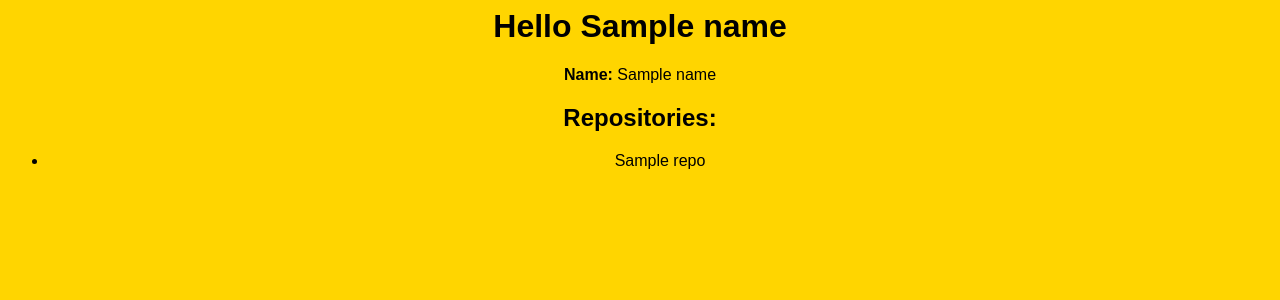
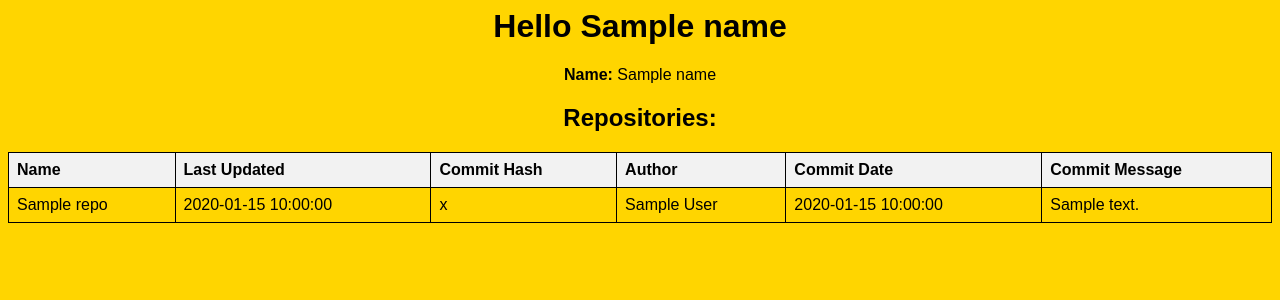
Before and after one commit to ABogle23/Personal-Information, a Flask app: template api/templates/github_response.html in a window 1280 px wide. Shown: the top 300 px of the page. Run offline with Flask 3, Linux system fonts and the light colour scheme; the template is opened without the code that fills it: most values are stand-ins (such as "Sample title", 1, 10 or a date in 2020); some web fonts are replaced.

Commit message:
updating formatting

```diff
--- a/api/app.py
+++ b/api/app.py
@@ -49,13 +49,39 @@ def submit_github():
 
     response = requests.get(f"https://api.github.com/users/{github_username}/repos")
 
+
     if response.status_code == 200:
         repos = response.json()
-        repo_names = [repo["full_name"] for repo in repos]
+        repo_details = []
+
+        for repo in repos:
+            repo_name = repo["full_name"]
+            last_updated = repo["updated_at"]
+            commits_url = f"https://api.github.com/repos/{repo_name}/commits"
+            commits_response = requests.get(commits_url)
+
+            if commits_response.status_code == 200:
+                commits = commits_response.json()
+                if commits:
+                    latest_commit = commits[0]
+                    commit_hash = latest_commit["sha"]
+                    author = latest_commit["commit"]["author"]["name"]
+                    commit_date = latest_commit["commit"]["author"]["date"]
+                    commit_message = latest_commit["commit"]["message"]
+
+                    repo_details.append({
+                        "name": repo_name,
+                        "last_updated": last_updated,
+                        "commit_hash": commit_hash,
+                        "author": author,
+                        "commit_date": commit_date,
+                        "commit_message": commit_message
+                    })
+
         return render_template(
             "github_response.html",
             name=github_username,
-            repos=repo_names
+            repos=repo_details
         )
     else:
         error_message = "Error fetching repositories. Please make sure the GitHub username is valid."
--- a/api/templates/github_response.html
+++ b/api/templates/github_response.html
@@ -10,19 +10,57 @@
       href="https://fonts.googleapis.com/css2?family=Open+Sans:wght@800&family=Tilt+Neon&display=swap"
       rel="stylesheet"
     />
+
+    <style>
+        table {
+          border-collapse: collapse;
+          width: 100%;
+        }
+
+        th, td {
+          border: 1px solid black;
+          padding: 8px;
+          text-align: left;
+        }
+
+        th {
+          background-color: #f2f2f2;
+        }
+      </style>
+
   </head>
   <body>
     <h1>Hello {{ name }}</h1>
     <p><strong>Name:</strong> {{ name }}</p>
-    <h2>Repositories:</h2>
-    <ul>
-      {% for repo in repos %}
-        <li>{{ repo }}</li>
-      {% endfor %}
+      {% if repos %}
+        <h2>Repositories:</h2>
+        <table>
+            <tr>
+            <th>Name</th>
+            <th>Last Updated</th>
+            <th>Commit Hash</th>
+            <th>Author</th>
+            <th>Commit Date</th>
+            <th>Commit Message</th>
+            </tr>
+            {% for repo in repos %}
+            <tr>
+                <td>{{ repo.name }}</td>
+                <td>{{ repo.last_updated }}</td>
+                <td>{{ repo.commit_hash }}</td>
+                <td>{{ repo.author }}</td>
+                <td>{{ repo.commit_date }}</td>
+                <td>{{ repo.commit_message }}</td>
+            </tr>
+            {% endfor %}
+        </table>
+        {% endif %}
+
+
+
       {% if error_message %}
         <p><strong>Error:</strong> {{ error_message }}</p>
       {% endif %}
-    </ul>
 
 
   </body>
```
